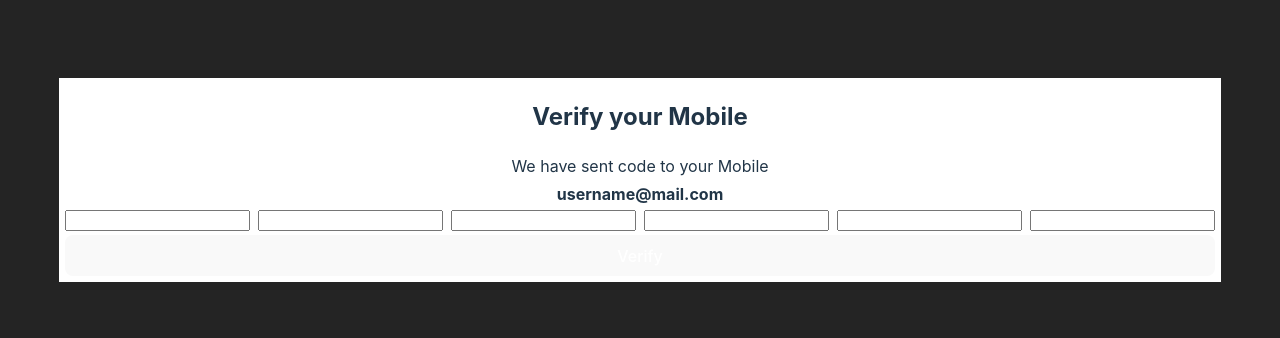
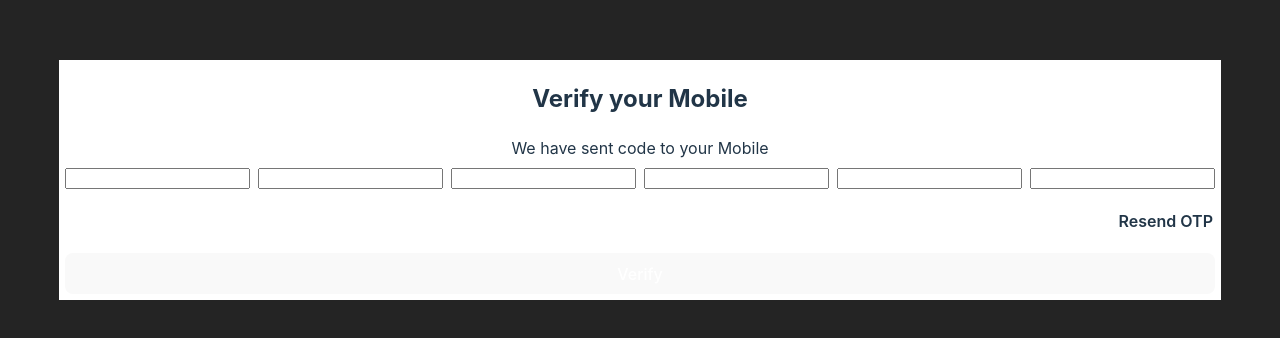
Before and after one commit to Guruprasad3n/otp, a React (Vite) app in the folder Client/: page /verify in a window 1280 px wide. Shown: the part 220-558 px from the top of the page. Built offline with nearby package versions, Linux system fonts and the light colour scheme; the HTML template or start-up script is replaced by a standard one.

Commit message:
Updated backend

```diff
--- a/Client/src/Components/Login.tsx
+++ b/Client/src/Components/Login.tsx
@@ -32,6 +32,7 @@ const Login: React.FC<LoginProps> = () => {
       console.log(res.data)
       // document.cookie = `mobileNumber=${encodeURIComponent(isMobile)}; path=/`;
       const abc = Cookies.set("mobileNumber", isMobile);
+      localStorage.setItem("mobileNumber", isMobile)
       console.log(abc)
       toast({
         title: "OTP Sending Please Wait",
--- a/Client/src/Components/Verify.tsx
+++ b/Client/src/Components/Verify.tsx
@@ -12,6 +12,8 @@ import {
   HStack,
   PinInput,
   PinInputField,
+  Text,
+  Container,
 } from "@chakra-ui/react";
 import axios from "axios";
 import Cookies from "js-cookie";
@@ -20,19 +22,23 @@ import { useState } from "react";
 export default function Verify() {
   const [isOtp, setIsOtp] = useState("");
   const toast = useToast();
+
   const handleVerify = async () => {
     try {
-      const mobileNumber = Cookies.get("mobileNumber");
-      console.log(mobileNumber);
+      // const mobileNumber = Cookies.get("mobileNumber");
+      const storedMobileNumber = localStorage.getItem("mobileNumber");
+      console.log("Mobile Number:", storedMobileNumber);
+      console.log("Entered OTP:", isOtp);
+
       const response = await axios.post(
         "http://localhost:3000/api/otp/verify",
         {
-          identifier: `${mobileNumber}`, // Replace with the actual identifier used during OTP generation
+          identifier: storedMobileNumber,
           userEnteredOTP: isOtp,
+        }
+      );
 
-        }
-        );
-        console.log(identifier)
+      console.log("Verification Response:", response.data);
 
       if (response.data.success) {
         toast({
@@ -41,6 +47,7 @@ export default function Verify() {
           duration: 3000,
           isClosable: true,
         });
+        // Redirect to the next page or perform any other actions after successful verification
       } else {
         toast({
           title: "Verification Failed",
@@ -58,30 +65,30 @@ export default function Verify() {
       });
       console.error("Error verifying OTP:", error);
     }
-    // try {
-    //   if (isOtp === "123456") {
-    //     toast({
-    //       title: `Verification Success`,
-    //       status: `success`,
-    //       duration: 3000,
-    //       isClosable: true,
-    //     });
-    //   } else {
-    //     toast({
-    //       title: `Verification Failed`,
-    //       status: `warning`,
-    //       duration: 3000,
-    //       isClosable: true,
-    //     });
-    //   }
-    // } catch (error) {
-    //   toast({
-    //     title: `Verification Failed`,
-    //     status: `error`,
-    //     duration: 3000,
-    //     isClosable: true,
-    //   });
-    // }
+  };
+
+  const handleResend = async () => {
+    try {
+      const storedMobileNumber = Cookies.get("mobileNumber");
+      console.log(storedMobileNumber);
+      await axios.post("http://localhost:3000/api/otp/generate", {
+        identifier: `${storedMobileNumber}`,
+      });
+      toast({
+        title: "OTP Resent",
+        status: "success",
+        duration: 3000,
+        isClosable: true,
+      });
+    } catch (error) {
+      toast({
+        title: "Resend Failed",
+        status: "error",
+        duration: 3000,
+        isClosable: true,
+      });
+      console.error("Error resending OTP:", error);
+    }
   };
 
   return (
@@ -112,7 +119,9 @@ export default function Verify() {
           fontWeight="bold"
           color={useColorModeValue("gray.800", "gray.400")}
         >
-          username@mail.com
+          {/* <span style={{ fontWeight: "400" }}>Your Mobile Number </span>{" "} */}
+          {localStorage.getItem("mobileNumber")}
+          {/* username@mail.com */}
         </Center>
         <FormControl>
           <Center>
@@ -132,6 +141,24 @@ export default function Verify() {
             </HStack>
           </Center>
         </FormControl>
+        <Container display={"flex"} justifyContent={"end"}>
+          <Text
+            // style={{cursor: 'pointer'}}
+
+            paddingX={2}
+            onClick={handleResend}
+            fontWeight={"600"}
+            // w={'40%'}
+            // variant={"outline"}
+            _hover={{
+              cursor: "pointer",
+              // bg: "blue.500",
+              color: "blue.400",
+            }}
+          >
+            Resend OTP
+          </Text>
+        </Container>
         <Stack spacing={6}>
           <Button
             onClick={handleVerify}
@@ -149,6 +176,134 @@ export default function Verify() {
   );
 }
 
+// ========================================================
+
+// "use client";
+
+// import {
+//   Center,
+//   Heading,
+//   useToast,
+//   Button,
+//   FormControl,
+//   Flex,
+//   Stack,
+//   useColorModeValue,
+//   HStack,
+//   PinInput,
+//   PinInputField,
+// } from "@chakra-ui/react";
+// import axios from "axios";
+// import Cookies from "js-cookie";
+// import { useState } from "react";
+
+// export default function Verify() {
+//   const [isOtp, setIsOtp] = useState("");
+//   const toast = useToast();
+//   const handleVerify = async () => {
+//     try {
+//       const mobileNumber = Cookies.get("mobileNumber");
+//       console.log(mobileNumber);
+//       const response = await axios.post(
+//         "http://localhost:3000/api/otp/verify",
+//         {
+//           identifier: `${mobileNumber}`, // Replace with the actual identifier used during OTP generation
+//           userEnteredOTP: isOtp,
+//         }
+//       );
+//       console.log(identifier);
+
+//       if (response.data.success) {
+//         toast({
+//           title: "Verification Success",
+//           status: "success",
+//           duration: 3000,
+//           isClosable: true,
+//         });
+//       } else {
+//         toast({
+//           title: "Verification Failed",
+//           status: "warning",
+//           duration: 3000,
+//           isClosable: true,
+//         });
+//       }
+//     } catch (error) {
+//       toast({
+//         title: "Verification Failed",
+//         status: "error",
+//         duration: 3000,
+//         isClosable: true,
+//       });
+//       console.error("Error verifying OTP:", error);
+//     }
+//   };
+
+//   return (
+//     <Flex minH={"100vh"} align={"center"} justify={"center"} bg={"#242424"}>
+//       <Stack
+//         spacing={4}
+//         w={"full"}
+//         maxW={"sm"}
+//         bg={useColorModeValue("white", "gray.700")}
+//         rounded={"xl"}
+//         boxShadow={"lg"}
+//         p={6}
+//         my={10}
+//       >
+//         <Center>
+//           <Heading lineHeight={1.1} fontSize={{ base: "2xl", md: "3xl" }}>
+//             Verify your Mobile
+//           </Heading>
+//         </Center>
+//         <Center
+//           fontSize={{ base: "sm", sm: "md" }}
+//           color={useColorModeValue("gray.800", "gray.400")}
+//         >
+//           We have sent code to your Mobile
+//         </Center>
+//         <Center
+//           fontSize={{ base: "sm", sm: "md" }}
+//           fontWeight="bold"
+//           color={useColorModeValue("gray.800", "gray.400")}
+//         >
+//           username@mail.com
+//         </Center>
+//         <FormControl>
+//           <Center>
+//             <HStack>
+//               <PinInput
+//                 placeholder=""
+//                 value={isOtp}
+//                 onChange={(value) => setIsOtp(value)}
+//               >
+//                 <PinInputField />
+//                 <PinInputField />
+//                 <PinInputField />
+//                 <PinInputField />
+//                 <PinInputField />
+//                 <PinInputField />
+//               </PinInput>
+//             </HStack>
+//           </Center>
+//         </FormControl>
+//         <Stack spacing={6}>
+//           <Button
+//             onClick={handleVerify}
+//             bg={"blue.400"}
+//             color={"white"}
+//             _hover={{
+//               bg: "blue.500",
+//             }}
+//           >
+//             Verify
+//           </Button>
+//         </Stack>
+//       </Stack>
+//     </Flex>
+//   );
+// }
+
 // const identifier = 'your_identifier'; // replace with the actual identifier used during OTP generation
 // const response = await axios.post('/api/verifyOtp', {
 //   identifier,
```
